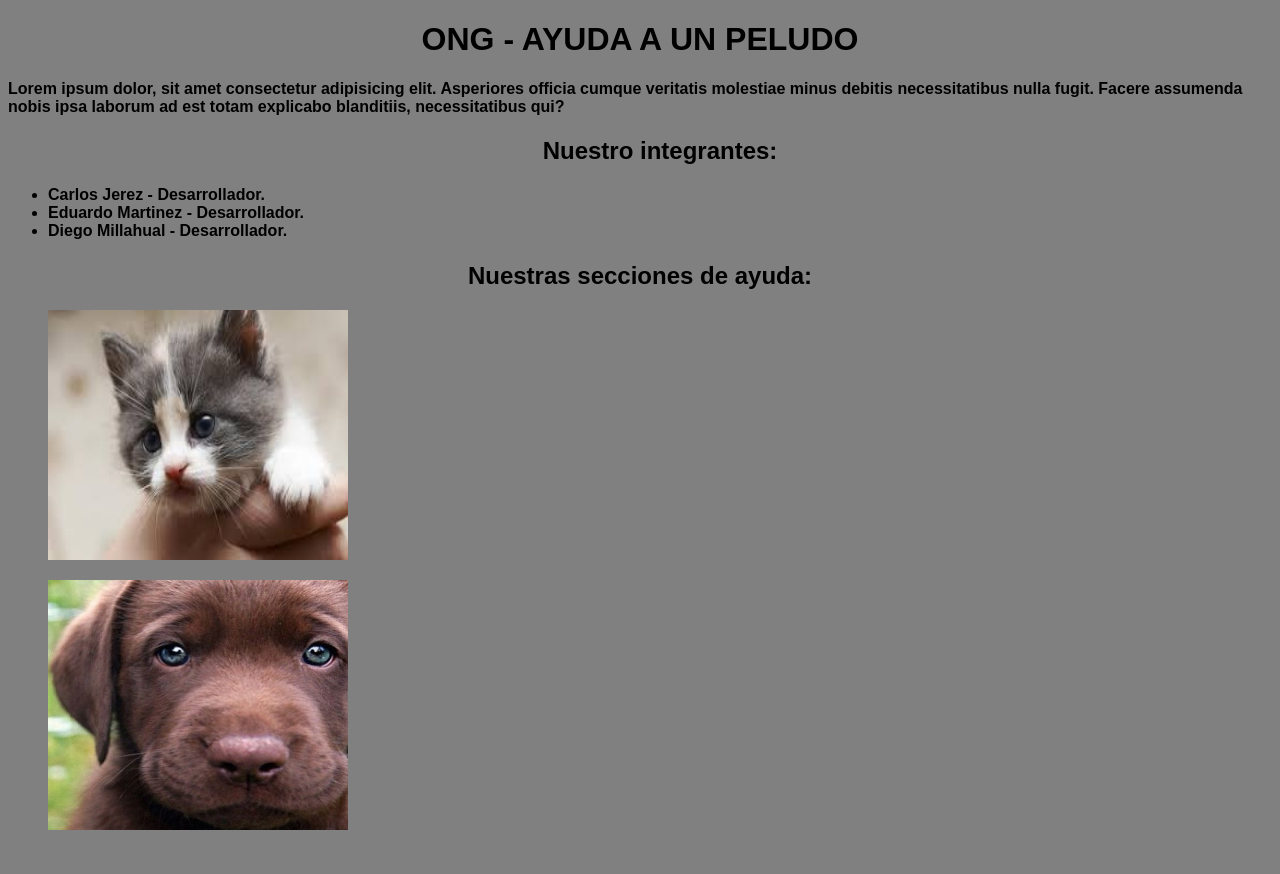
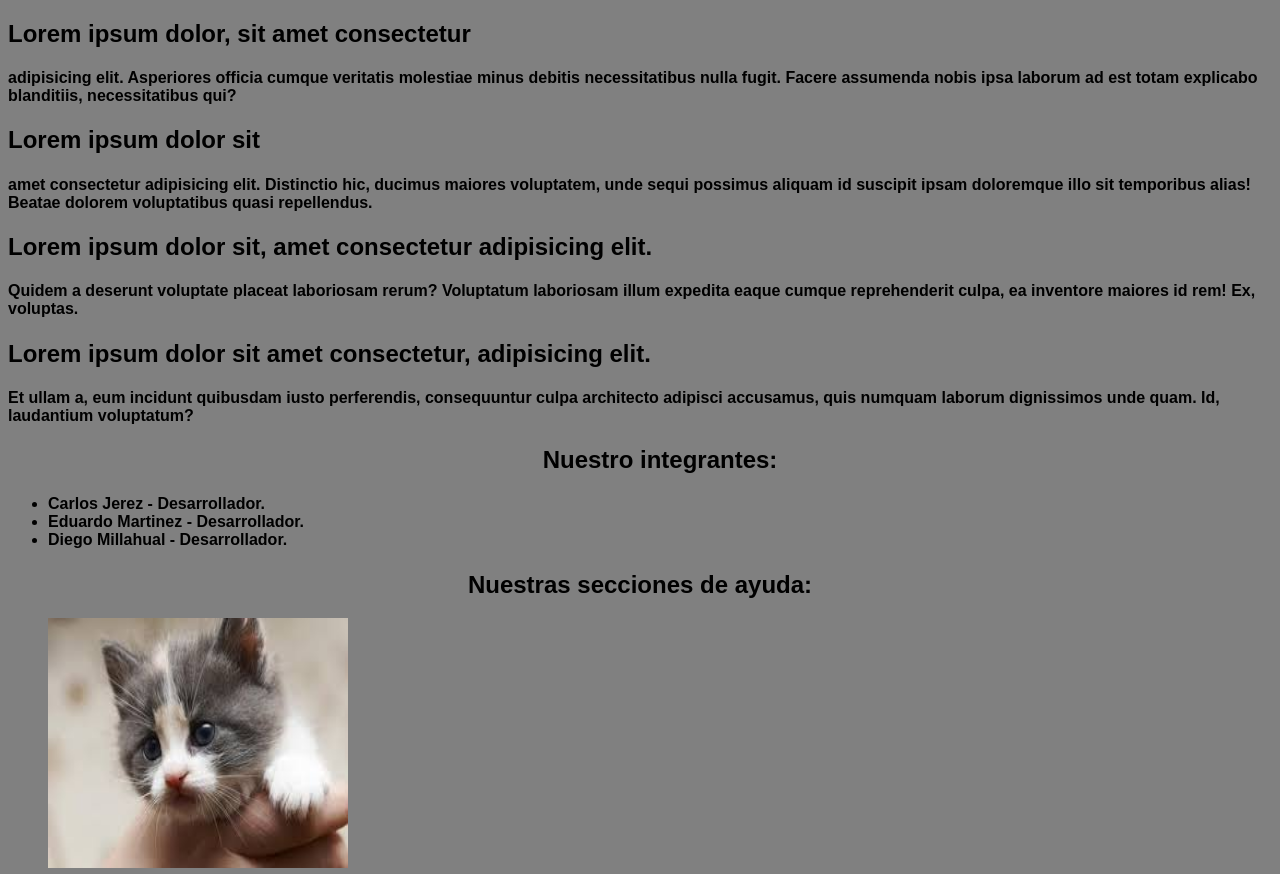
Before and after one commit to eduardomartinez2507/ONG-AYUDA-UN-PELUDO, a plain HTML site: page index.html in a window 1280 px wide. Shown: the top 874 px of the page. Before the commit the page ends 850 px from the top, so only its background shows below. Drawn offline with Linux system fonts and the light colour scheme.

Commit message:
cambio del index correcion del css

```diff
--- a/index.html
+++ b/index.html
@@ -3,19 +3,50 @@
 <head>
     <meta charset="UTF-8">
     <title>AYUDA A UN PELUDO</title>
-    <link rel="stylesheet" href="estilos.css"
+    <link type="text/css" rel="stylesheet" href="estilos.css" />
 
   </head>
   <body>
     <div>
       <header>
-        <div>
+        <div id="primer" class="center">
           <p>
-            <center><h1> ONG - AYUDA A UN PELUDO </h1></center>
-              <h4>Lorem ipsum dolor, sit amet consectetur adipisicing elit.
-              Asperiores officia cumque veritatis molestiae minus debitis necessitatibus
+            <h2>Lorem ipsum dolor, sit amet consectetur</h2>
+            <h4>
+              adipisicing elit. Asperiores officia cumque veritatis molestiae minus debitis necessitatibus
               nulla fugit. Facere assumenda nobis ipsa laborum ad est totam explicabo
-              blanditiis, necessitatibus qui?</h4>
+              blanditiis, necessitatibus qui?
+            </h4>
+          </p>
+        </div>
+        <div id="segundo" class="center">
+          <p>
+            <h2>Lorem ipsum dolor sit</h2>
+              <h4>
+                amet consectetur adipisicing elit.
+                Distinctio hic, ducimus maiores voluptatem, unde sequi possimus aliquam id suscipit ipsam doloremque illo sit temporibus alias!
+                Beatae dolorem voluptatibus quasi repellendus.
+              </h4>
+          </p>
+        </div>
+        <div id="tercero" class="center">
+          <p>
+            <h2>Lorem ipsum dolor sit, amet consectetur adipisicing elit.</h2>
+              <h4>
+                Quidem a deserunt voluptate placeat laboriosam rerum?
+                Voluptatum laboriosam illum expedita eaque cumque reprehenderit culpa,
+                ea inventore maiores id rem! Ex, voluptas.
+            </h4>
+          </p>
+        </div>
+        <div id="cuarto" class="center">
+          <p>
+            <h2>Lorem ipsum dolor sit amet consectetur, adipisicing elit.</h2>
+              <h4>
+                Et ullam a,
+                eum incidunt quibusdam iusto perferendis, consequuntur culpa architecto adipisci accusamus,
+                quis numquam laborum dignissimos unde quam. Id, laudantium voluptatum?
+              </h4>
           </p>
         </div>
 
```
